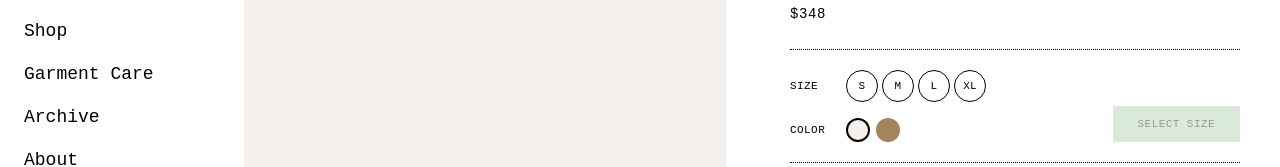
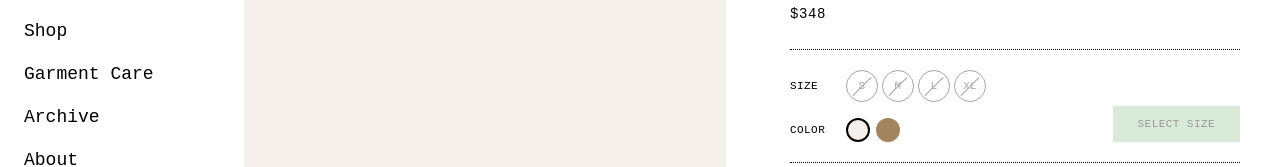
Before and after one commit to clarkeys12/stockbridge, a React (Vite) app: page /product/camp-collar-shirt in a window 1280 px wide. Shown: the part 125-292 px from the top of the page. Built offline with nearby package versions, Linux system fonts and the light colour scheme; no server answers.

Commit message:
strikethrough sold-out sizes + remove repairs section

```diff
--- a/src/pages/GarmentCarePage.jsx
+++ b/src/pages/GarmentCarePage.jsx
@@ -39,13 +39,6 @@ export default function GarmentCarePage() {
         </p>
       </section>
 
-      <section className="content-page__section">
-        <h2 className="content-page__heading">Repairs</h2>
-        <p className="content-page__text">
-          We believe in repairing, not replacing. If your garment needs mending,
-          reach out to us. We offer repair services for all Stockbridge pieces.
-        </p>
-      </section>
     </div>
   );
 }
--- a/src/pages/HomePage.css
+++ b/src/pages/HomePage.css
@@ -4,16 +4,19 @@
 
 .home-page__hero {
   position: relative;
+  display: block;
   width: 100%;
   height: calc(100vh - 32px);
   overflow: hidden;
+  text-decoration: none;
+  color: inherit;
 }
 
 .home-page__img {
   width: 100%;
   height: 100%;
   object-fit: cover;
-  object-position: center center;
+  object-position: center 30%;
   display: block;
 }
 
--- a/src/pages/HomePage.jsx
+++ b/src/pages/HomePage.jsx
@@ -4,7 +4,7 @@ import './HomePage.css';
 export default function HomePage() {
   return (
     <div className="home-page">
-      <div className="home-page__hero">
+      <Link to="/shop" className="home-page__hero">
         <img
           className="home-page__img"
           src="/images/ss26-hero-2.jpg"
@@ -14,11 +14,11 @@ export default function HomePage() {
 
         <div className="home-page__overlay">
           <p className="home-page__season">SS26</p>
-          <Link to="/shop" className="home-page__shop-btn">
+          <span className="home-page__shop-btn">
             Shop Now
-          </Link>
+          </span>
         </div>
-      </div>
+      </Link>
     </div>
   );
 }
--- a/src/pages/ProductPage.css
+++ b/src/pages/ProductPage.css
@@ -193,6 +193,23 @@
   padding: 0;
 }
 
+.product-page__size.is-sold-out {
+  opacity: 0.35;
+  cursor: default;
+  position: relative;
+}
+
+.product-page__size.is-sold-out::after {
+  content: '';
+  position: absolute;
+  top: 50%;
+  left: 2px;
+  right: 2px;
+  height: 1px;
+  background: var(--color-black);
+  transform: rotate(-45deg);
+}
+
 .product-page__size.is-active {
   background: var(--color-pink);
   border-color: var(--color-pink);
--- a/src/pages/ProductPage.jsx
+++ b/src/pages/ProductPage.jsx
@@ -179,15 +179,31 @@ export default function ProductPage() {
               <div className="product-page__size-row">
                 <span className="product-page__option-label">Size</span>
                 <div className="product-page__sizes">
-                  {product.sizes.map((size) => (
-                    <button
-                      key={size}
-                      className={`product-page__size ${selectedSize === size ? 'is-active' : ''}`}
-                      onClick={() => setSelectedSize(size)}
-                    >
-                      {size}
-                    </button>
-                  ))}
+                  {product.sizes.map((size) => {
+                    const selectedColorName = product.colors[selectedColor]?.name;
+                    const sizeAvailable = product.variants.some((v) => {
+                      const opts = v.selectedOptions || [];
+                      const sizeMatch = opts.find(
+                        (o) => o.name.toLowerCase() === 'size' && o.value === size
+                      );
+                      const colorMatch =
+                        !selectedColorName ||
+                        opts.find(
+                          (o) => o.name.toLowerCase() === 'color' && o.value === selectedColorName
+                        );
+                      return sizeMatch && colorMatch && v.availableForSale;
+                    });
+                    return (
+                      <button
+                        key={size}
+                        className={`product-page__size ${selectedSize === size ? 'is-active' : ''} ${!sizeAvailable ? 'is-sold-out' : ''}`}
+                        onClick={() => sizeAvailable && setSelectedSize(size)}
+                        disabled={!sizeAvailable}
+                      >
+                        {size}
+                      </button>
+                    );
+                  })}
                 </div>
               </div>
             )}
```
Also changed, not shown: src/lib/shopify.js.
